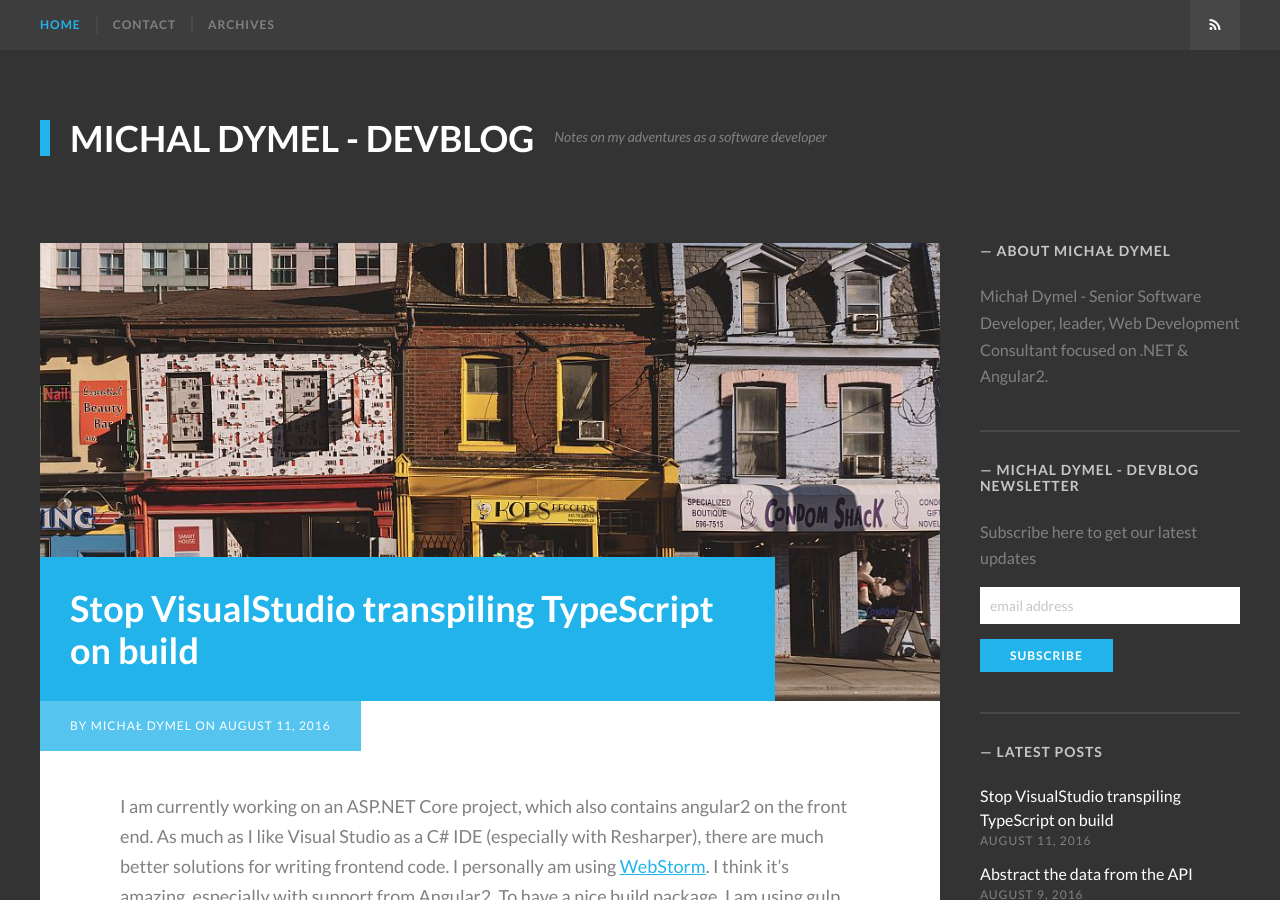
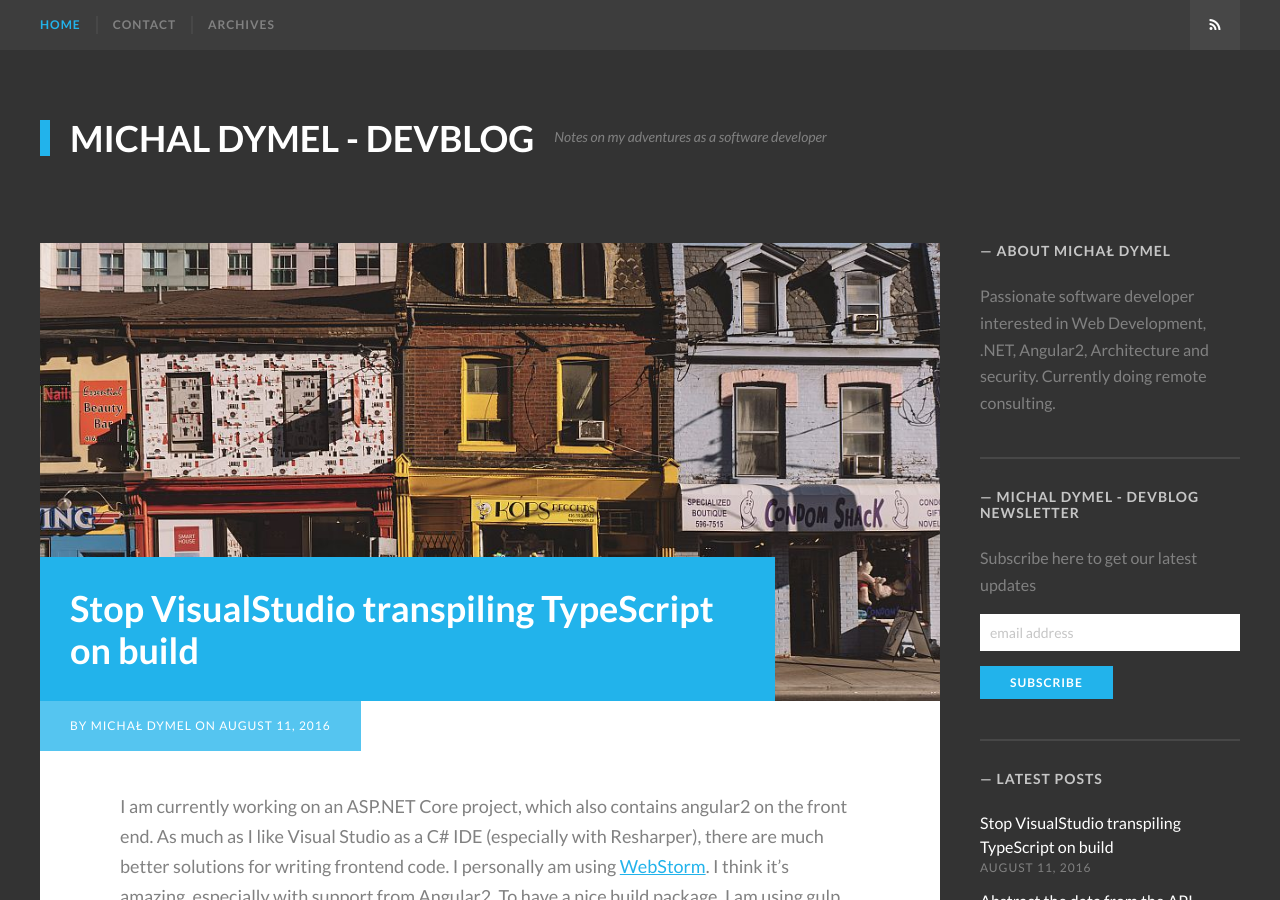
Before and after one commit to mdymel/devblog.dymel.pl, a Jekyll site: the page built from index.html, in a window 1280 px wide and 900 px high. Built offline with Jekyll 4.4.1, drawn with Linux system fonts in a browser that asks for light colours; some web fonts are replaced; the list of posts is cut into pages by our own code.

Commit message:
better bio

```diff
--- a/_config.yml
+++ b/_config.yml
@@ -9,7 +9,7 @@
 title: "Michal Dymel - DevBlog"
 
 # A description of your site for social meta tag, search engines, and feed.xml
-description: "Michał Dymel - Senior Software Developer, Leader, Web Development Consultant focused on .NET & Angular2"
+description: "Passionate software developer interested in Web Development, .NET, Angular2, Architecture and security. Currently doing remote consulting."
 
 # Tagline near the site title
 tagline: "Notes on my adventures as a software developer"
@@ -44,7 +44,7 @@ disqus: michadymeldevblog
 
 # Author information - author info at the bottom of the post
 author_name: "Michał Dymel"
-author_bio: "Michał Dymel - Senior Software Developer, leader, Web Development Consultant focused on .NET & Angular2."
+author_bio: "Passionate software developer interested in Web Development, .NET, Angular2, Architecture and security. Currently doing remote consulting."
 author_url:  "https://devblog.dymel.pl"
 author_location: "Szczecin, Poland"
 author_image: /images/profile.jpg
```
